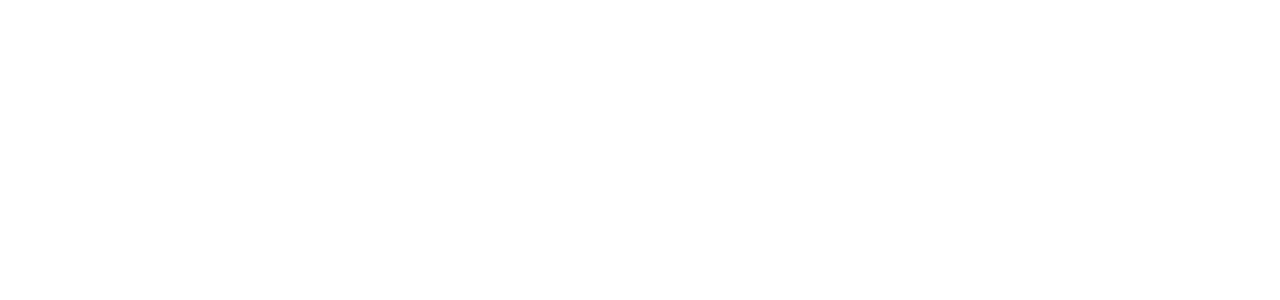
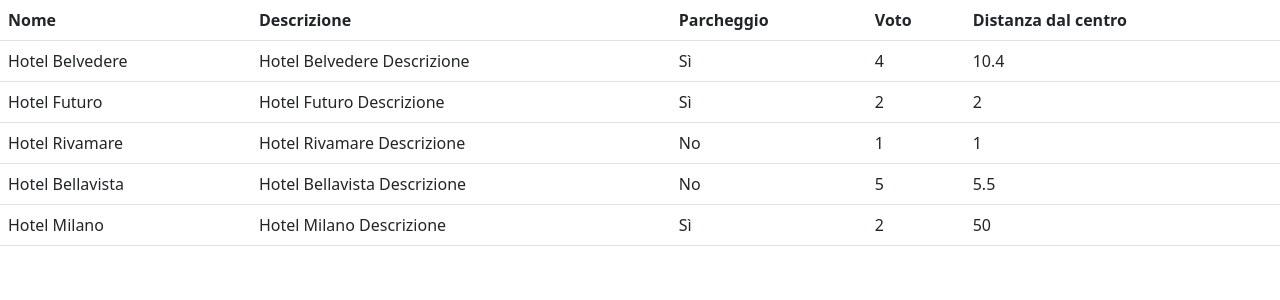
Before and after one commit to lucabettisorbelli/php-hotel, a PHP site: page / in a window 1280 px wide. Before the commit the part shown is empty. Shown: the top 300 px of the page. Run offline with PHP 8.4, Linux system fonts and the light colour scheme.

Commit message:
tabella boostrap

```diff
--- a/index.php
+++ b/index.php
@@ -4,6 +4,8 @@
     <meta charset="UTF-8">
     <meta http-equiv="X-UA-Compatible" content="IE=edge">
     <meta name="viewport" content="width=device-width, initial-scale=1.0">
+    <link rel="stylesheet" href="https://cdn.jsdelivr.net/npm/bootstrap@5.3.0/dist/css/bootstrap.min.css">
+    <link rel="stylesheet" href="./css/style.css">
     <title>Document</title>
 </head>
 <body>
@@ -48,7 +50,31 @@
         ],
 
     ];
+?>
 
-?>
+<table class="table">
+    <thead>
+        <tr>
+            <th scope="col">Nome</th>
+            <th scope="col">Descrizione</th>
+            <th scope="col">Parcheggio</th>
+            <th scope="col">Voto</th>
+            <th scope="col">Distanza dal centro</th>
+        </tr>
+    </thead>
+    <tbody>
+        <?php
+            foreach ($hotels as $hotel) {
+                echo "<tr>";
+                echo "<td>" . $hotel['name'] . "</td>";
+                echo "<td>" . $hotel['description'] . "</td>";
+                echo "<td>" . ($hotel['parking'] ? 'Sì' : 'No') . "</td>";
+                echo "<td>" . $hotel['vote'] . "</td>";
+                echo "<td>" . $hotel['distance_to_center'] . "</td>";
+                echo "</tr>";
+            }
+        ?>
+    </tbody>
+</table>
 </body>
 </html>
```
